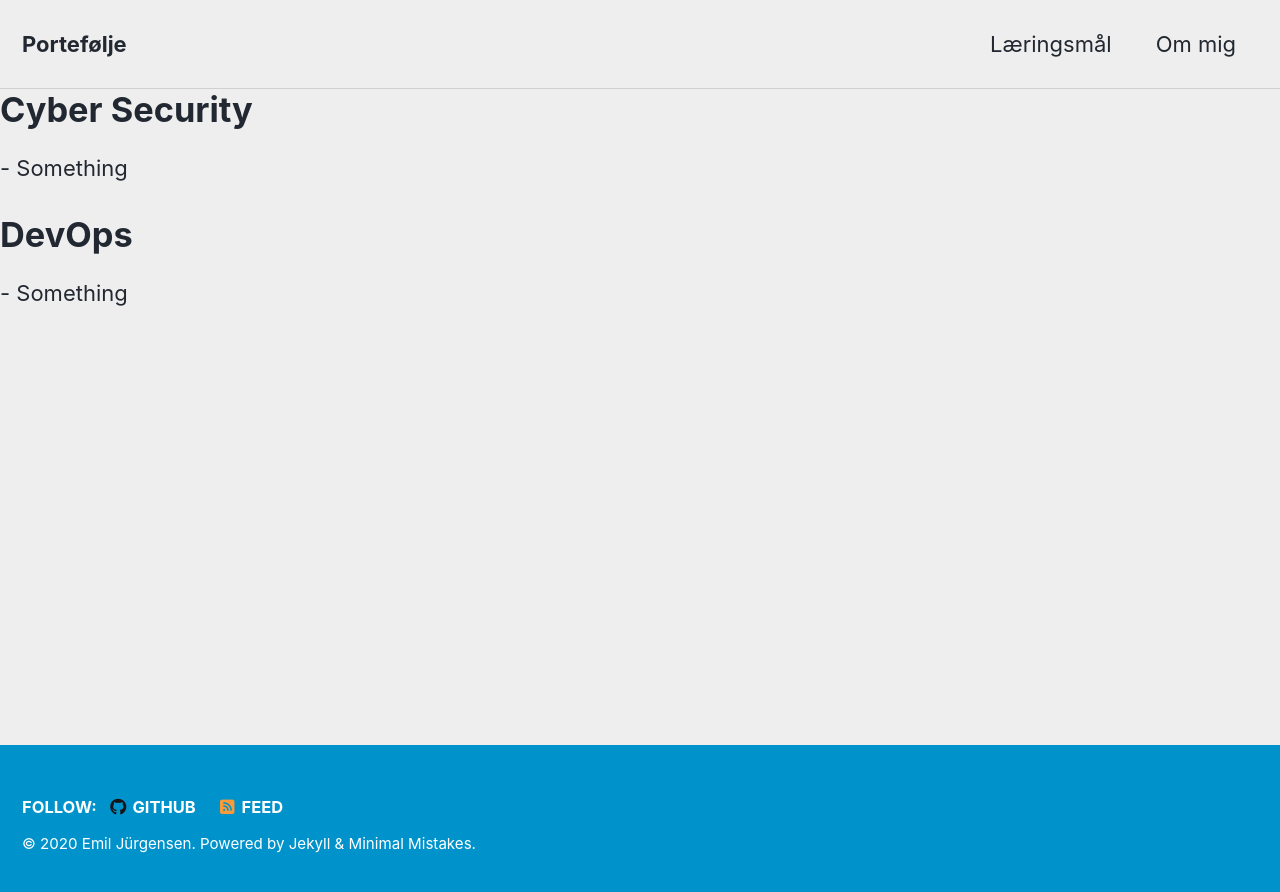
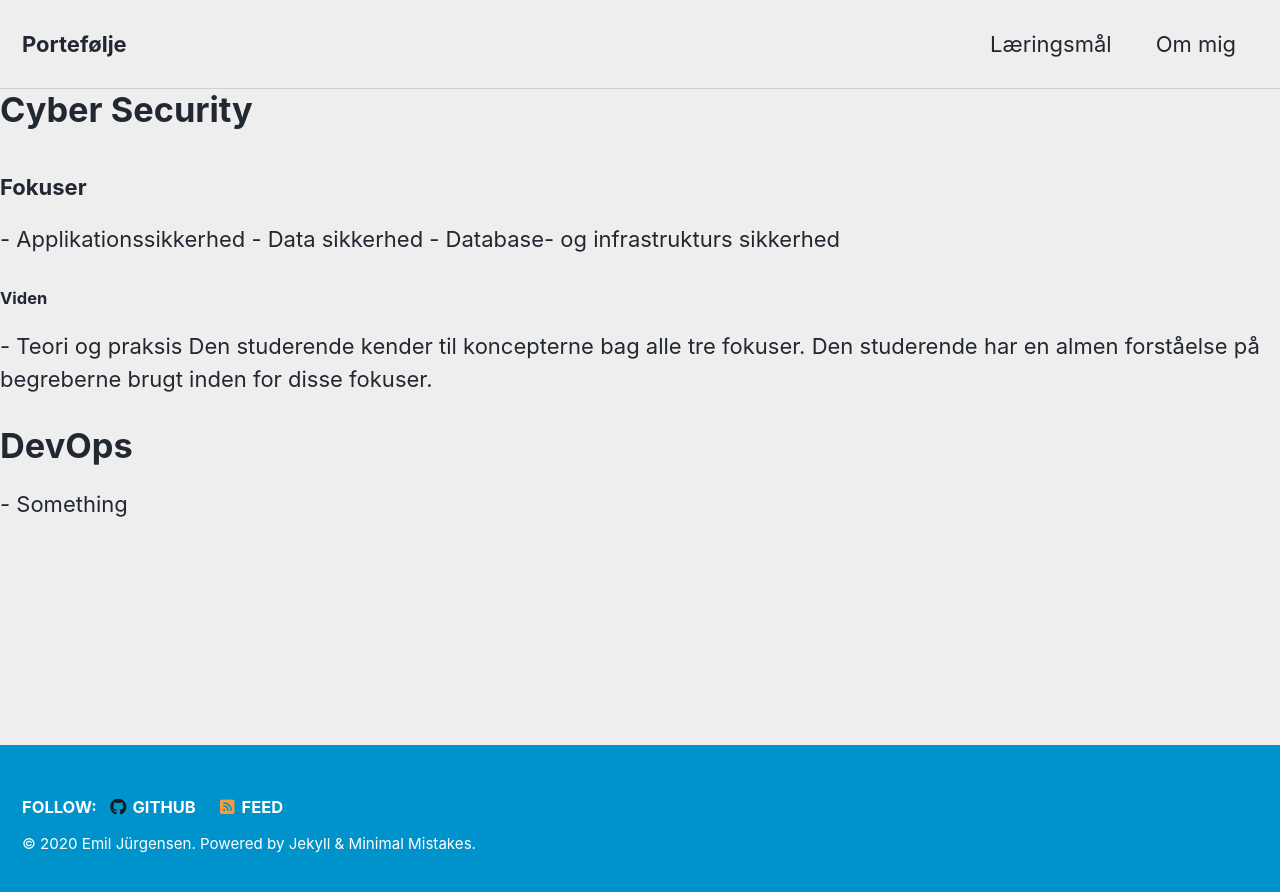
Before and after one commit to Emil428f/Portfolio, a Jekyll site: the page built from plan.md, in a window 1280 px wide. Shown: the top 892 px of the page. Built offline with Jekyll 4.4.1, drawn with Linux system fonts in a browser that asks for light colours; cached includes are drawn as plain includes; nearby versions of some CDN libraries; our own code applies the rules of GitHub Pages for plain Markdown files.

Commit message:
Update plan.md

```diff
--- a/plan.md
+++ b/plan.md
@@ -4,7 +4,23 @@ author_profile: true
 
 <h1>Cyber Security</h1>
 
-<p>- Something</p>
+<h3>Fokuser</h3>
+
+<p>
+  - Applikationssikkerhed
+  - Data sikkerhed
+  - Database- og infrastrukturs sikkerhed
+</p>
+
+<h5>Viden</h5>
+
+<p>
+  - Teori og praksis
+    Den studerende kender til koncepterne bag alle tre fokuser.
+    Den studerende har en almen forståelse på begreberne brugt inden for disse fokuser.
+
+
+</p>
 
 
 <h1>DevOps</h1>
```
